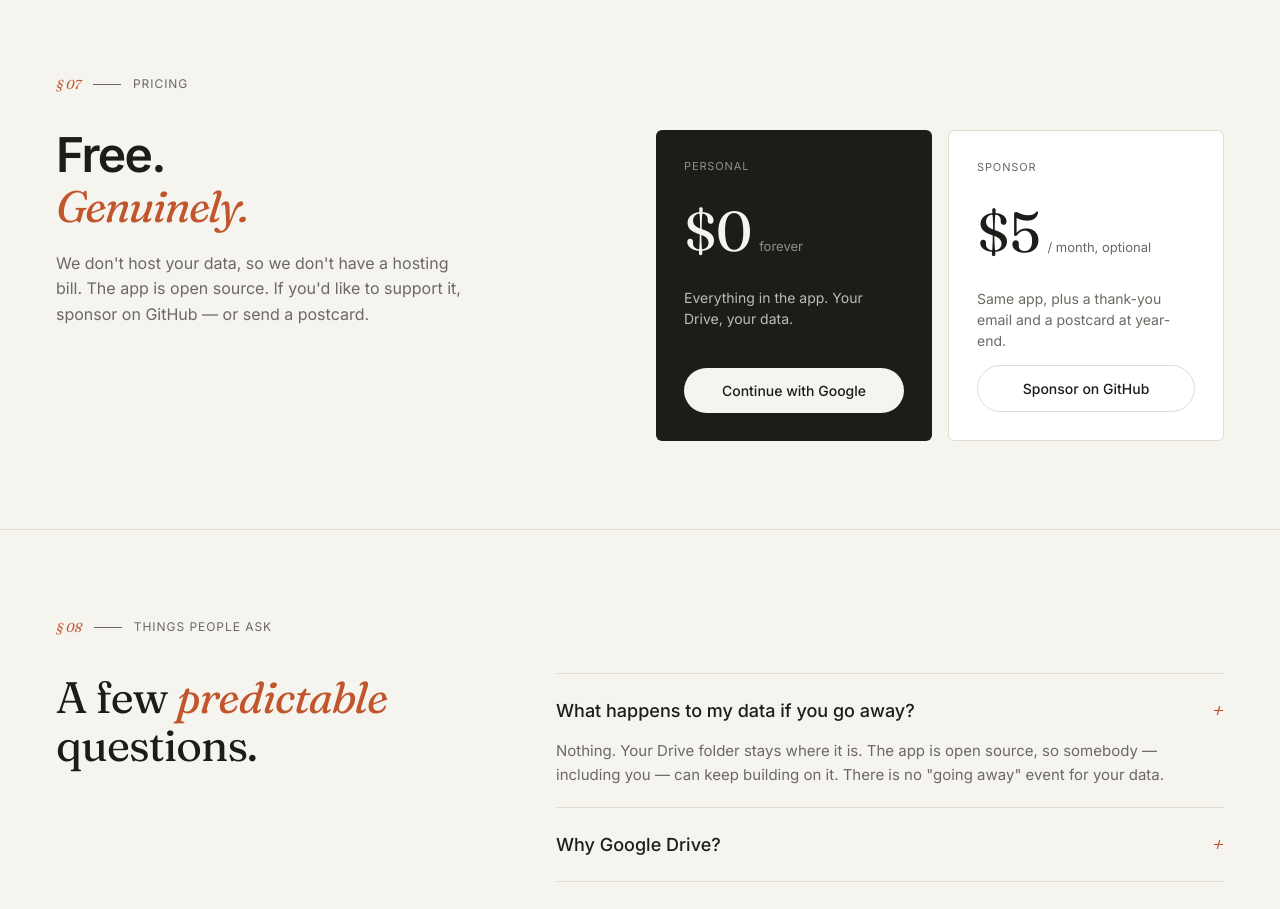
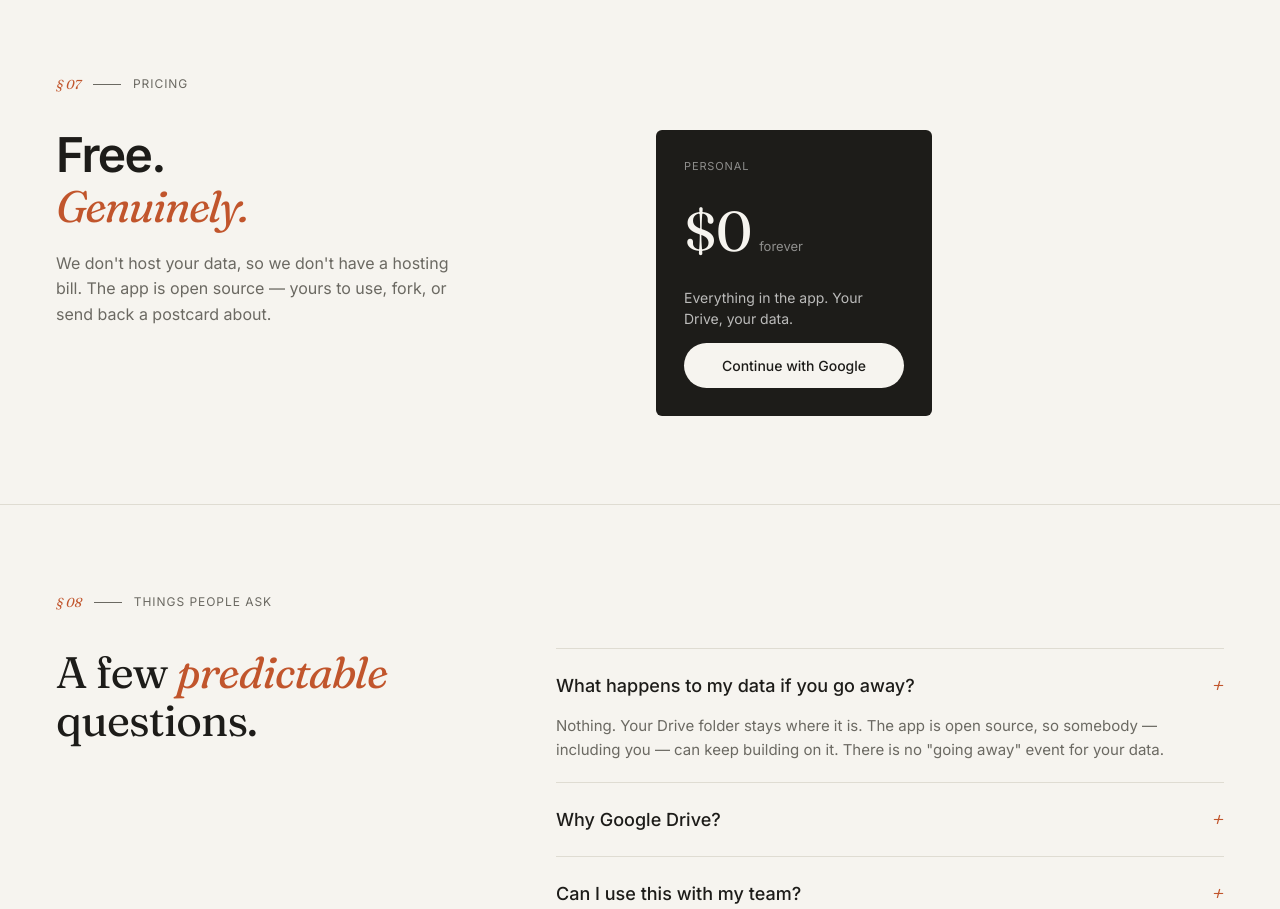
Before and after one commit to myP0/myP0-web, a SvelteKit app: page / in a window 1280 px wide. Shown: the part 4500-5409 px from the top of the page. Built offline with nearby package versions, Linux system fonts and the light colour scheme.

Commit message:
Remove Sponsor pricing tier
Pricing now shows only the single Personal tier. Tweaked the supporting
copy to drop the GitHub-sponsor CTA so the section reads consistently.

```diff
--- a/src/routes/+page.svelte
+++ b/src/routes/+page.svelte
@@ -59,14 +59,6 @@
 			body: 'Everything in the app. Your Drive, your data.',
 			cta: 'Continue with Google',
 			primary: true
-		},
-		{
-			tier: 'Sponsor',
-			price: '$5',
-			sub: '/ month, optional',
-			body: 'Same app, plus a thank-you email and a postcard at year-end.',
-			cta: 'Sponsor on GitHub',
-			primary: false
 		}
 	];
 
@@ -498,8 +490,8 @@
 						<span class="font-serif text-[44px] font-normal italic text-accent">Genuinely.</span>
 					</h2>
 					<p class="m-0 max-w-[420px] text-[16px] leading-[1.6] text-dim">
-						We don't host your data, so we don't have a hosting bill. The app is open source. If you'd
-						like to support it, sponsor on GitHub — or send a postcard.
+						We don't host your data, so we don't have a hosting bill. The app is open source — yours
+						to use, fork, or send back a postcard about.
 					</p>
 				</div>
 				<div class="col-span-6 col-start-7 grid grid-cols-2 gap-4">
```
